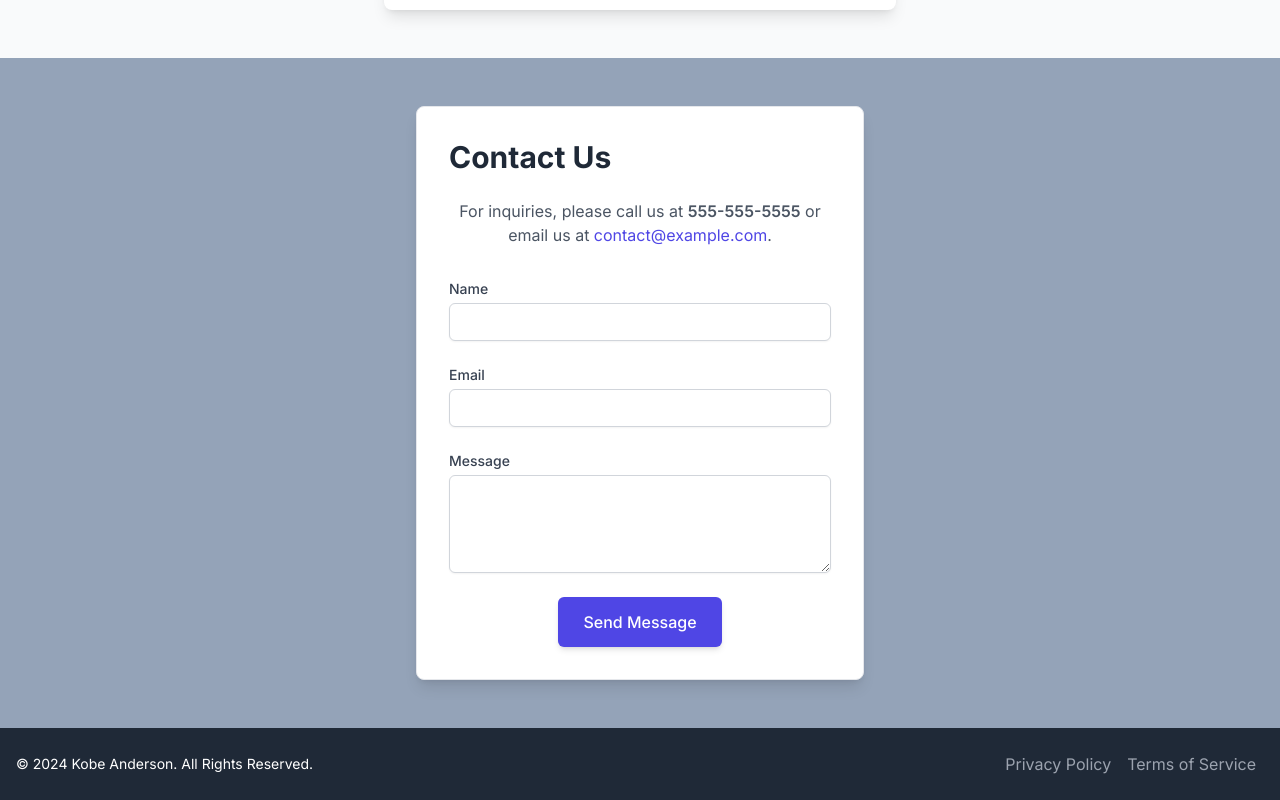
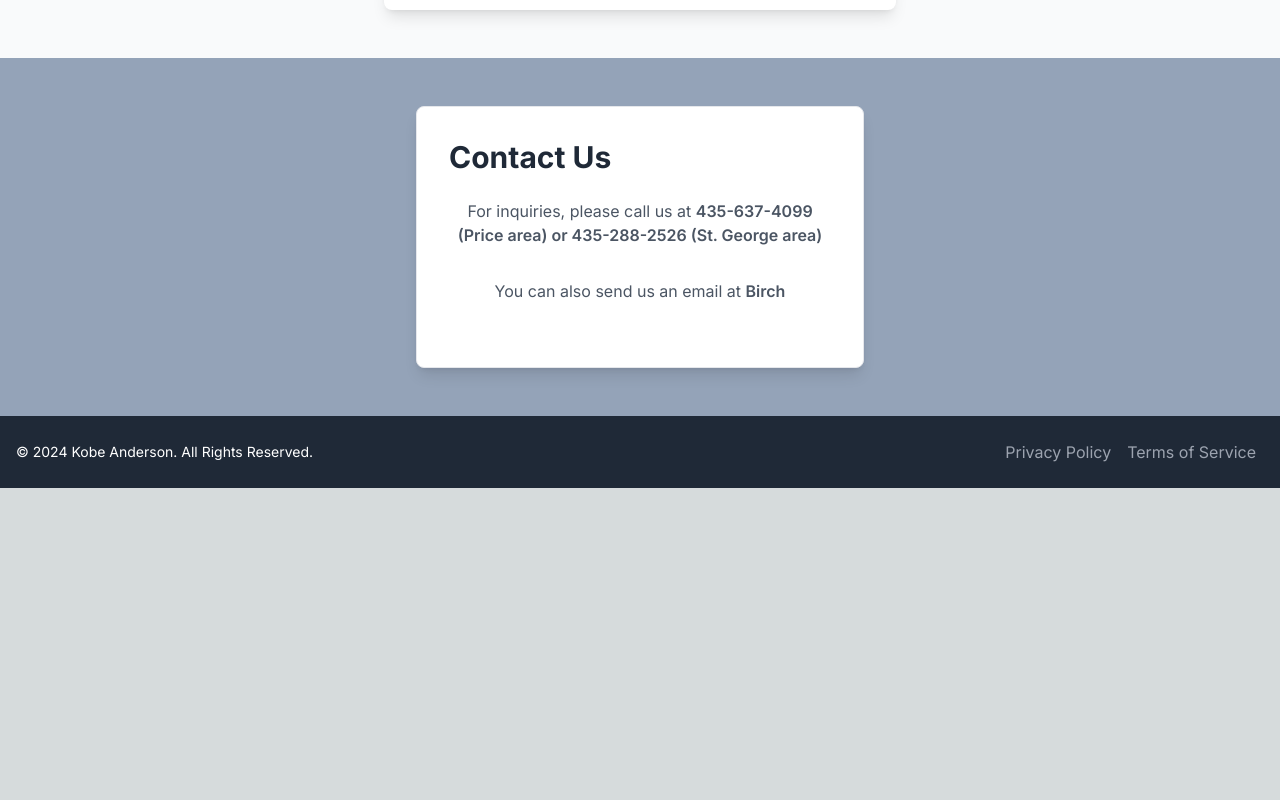
Before and after one commit to Kobeanderson51/birchelectric, a Next.js app: page / in a window 1280 px wide. Shown: the part 3721-4521 px from the top of the page. After the commit the page ends 4209 px from the top, so only its background shows below. Built offline with nearby package versions, Linux system fonts and the light colour scheme.

Commit message:
contact revision

```diff
--- a/src/app/components/contact.js
+++ b/src/app/components/contact.js
@@ -4,49 +4,13 @@ export default function Contact() {
             <div className="p-8 max-w-md mx-auto bg-white shadow-lg rounded-lg border border-gray-200">
                 <h1 className="text-2xl md:text-3xl font-bold mb-6 text-gray-800">Contact Us</h1>
                 <p className="mb-8 text-gray-600 text-center">
-                    For inquiries, please call us at <span className="font-semibold">555-555-5555</span> or email us at{' '}
-                    <a href="mailto:contact@example.com" className="text-indigo-600 hover:underline">contact@example.com</a>.
+                    For inquiries, please call us at <span className="font-semibold">435-637-4099 (Price area) or 435-288-2526 (St. George area)</span>
                 </p>
-                <form className="space-y-6">
-                    <div>
-                        <label htmlFor="name" className="block text-sm font-medium text-gray-700">Name</label>
-                        <input
-                            type="text"
-                            id="name"
-                            name="name"
-                            required
-                            className="mt-1 block w-full px-4 py-2 border border-gray-300 rounded-md shadow-sm focus:outline-none focus:ring-2 focus:ring-indigo-500 sm:text-sm"
-                        />
-                    </div>
-                    <div>
-                        <label htmlFor="email" className="block text-sm font-medium text-gray-700">Email</label>
-                        <input
-                            type="email"
-                            id="email"
-                            name="email"
-                            required
-                            className="mt-1 block w-full px-4 py-2 border border-gray-300 rounded-md shadow-sm focus:outline-none focus:ring-2 focus:ring-indigo-500 sm:text-sm"
-                        />
-                    </div>
-                    <div>
-                        <label htmlFor="message" className="block text-sm font-medium text-gray-700">Message</label>
-                        <textarea
-                            id="message"
-                            name="message"
-                            required
-                            rows="4"
-                            className="mt-1 block w-full px-4 py-2 border border-gray-300 rounded-md shadow-sm focus:outline-none focus:ring-2 focus:ring-indigo-500 sm:text-sm"
-                        ></textarea>
-                    </div>
-                    <div className="text-center">
-                        <button
-                            type="submit"
-                            className="inline-flex items-center px-6 py-3 border border-transparent text-base font-medium rounded-md text-white bg-indigo-600 shadow-md hover:bg-indigo-700 focus:outline-none focus:ring-2 focus:ring-offset-2 focus:ring-indigo-500"
-                        >
-                            Send Message
-                        </button>
-                    </div>
-                </form>
+                <p className="mb-8 text-gray-600 text-center">
+                    You can also send us an email at <span className="font-semibold">
+                        <a href="mailto:">Birch</a>
+                    </span>
+                </p>
             </div>
         </div>
     );
```
